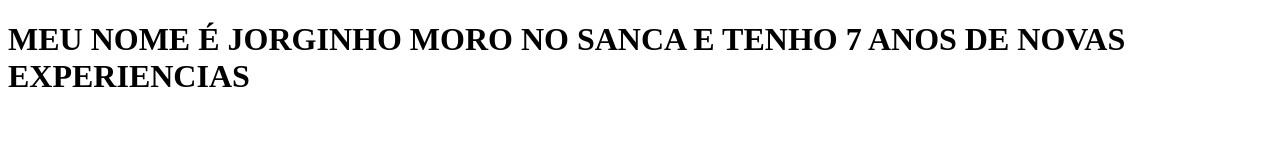
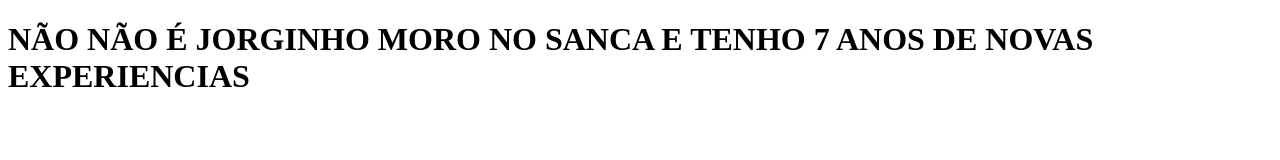
Before and after one commit to CaioPaulinettidev/git_kenzi, a plain HTML site: page index.html in a window 1280 px wide. Drawn offline with Linux system fonts and the light colour scheme.

Commit message:
alteração dentro da tag h1

```diff
--- a/index.html
+++ b/index.html
@@ -7,6 +7,6 @@
     <title>Projeto git</title>
 </head>
 <body>
-    <h1>MEU NOME É JORGINHO MORO NO SANCA E TENHO 7 ANOS DE NOVAS EXPERIENCIAS</h1>
+    <h1>NÃO NÃO É JORGINHO MORO NO SANCA E TENHO 7 ANOS DE NOVAS EXPERIENCIAS</h1>
 </body>
 </html>
```
